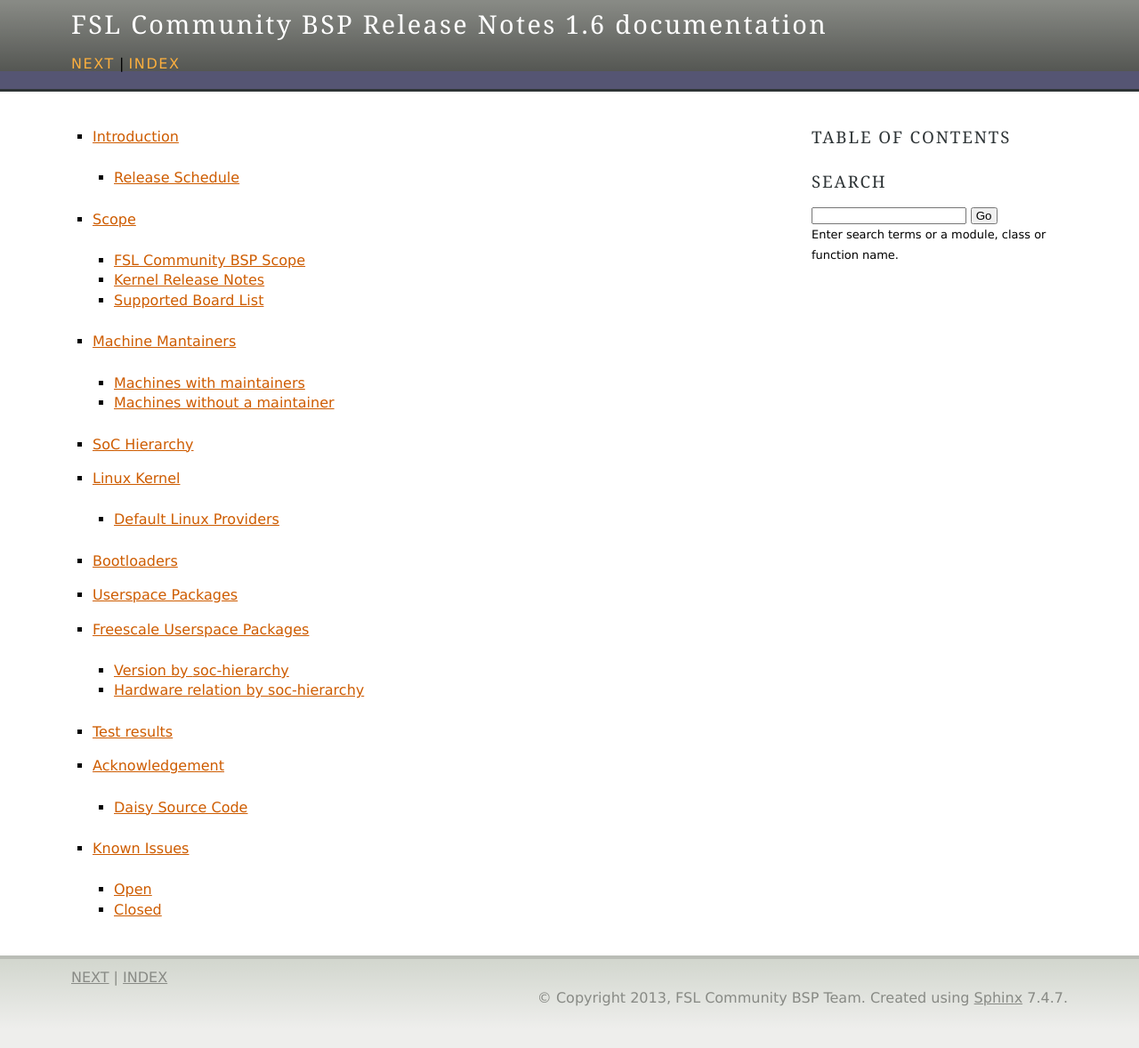
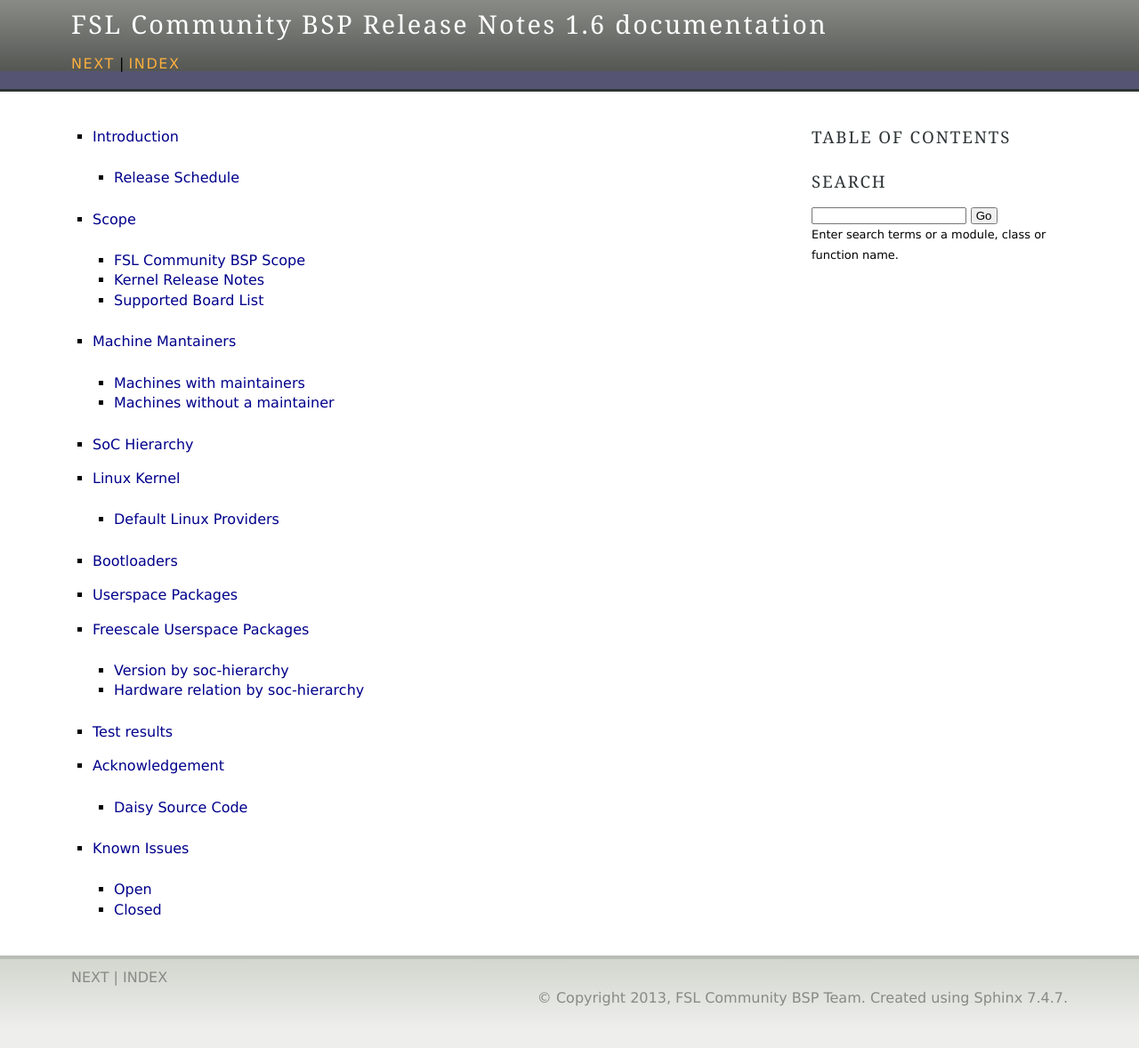
Before and after one commit to Freescale/Documentation, a Sphinx documentation site: the page built from release-notes/source/index.rst, in a window 1280 px wide. Shown: the whole page at 89% size. Built offline with Sphinx 7.4.7, drawn with Linux system fonts in a browser that asks for light colours.

Commit message:
release notes: removed that ugly orange color from links
Now it is a nice blue color, while visited links are dark gray. Also
all links don't have decoration until hovering the cursor over, which
causes it to become underlined.

Signed-off-by: Lucas Dutra Nunes <ldnunes@ossystems.com.br>

```diff
--- a/release-notes/source/_static/release-notes.css
+++ b/release-notes/source/_static/release-notes.css
@@ -1,4 +1,21 @@
 @import url("agogo.css");
+
+a {
+    color: darkblue;
+    text-decoration: none;
+}
+
+a:visited {
+    color: slategray;
+}
+
+div.bodywrapper a, div.footer a {
+    text-decoration: none;
+}
+
+div.bodywrapper a:hover, div.footer a:hover {
+    text-decoration: underline;
+}
 
 div.document {
     float: none;
@@ -23,6 +40,7 @@
 h6 > a.headerlink:hover,
 dt > a.headerlink:hover {
     color: #000;
+    text-decoration: none;
 }
 
 th {
```
